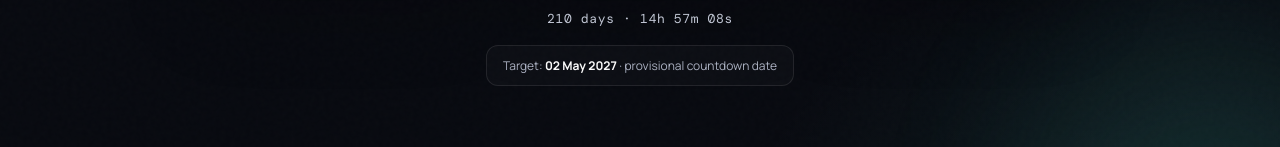
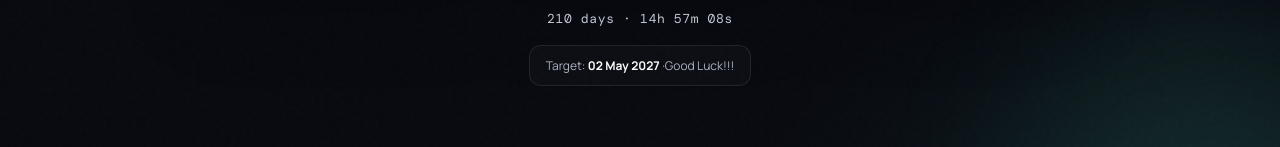
Before and after one commit to Starlight969/NEET-2027, a plain HTML site: page index.html in a window 1280 px wide. Shown: the part 609-756 px from the top of the page. Drawn offline with nearby package versions, Linux system fonts and the light colour scheme.

Commit message:
Update index.html

```diff
--- a/index.html
+++ b/index.html
@@ -318,7 +318,7 @@
 
         <div class="target">
           Target: <strong id="targetDate">02 May 2027</strong>
-          <span id="estimateNote"> · provisional countdown date</span>
+          <span id="estimateNote"> ·Good Luck!!!</span>
         </div>
       </section>
     </header>
```
